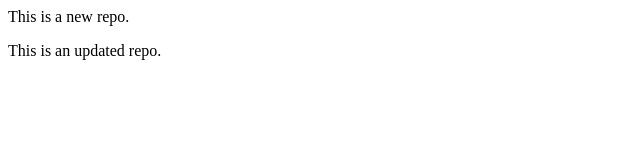
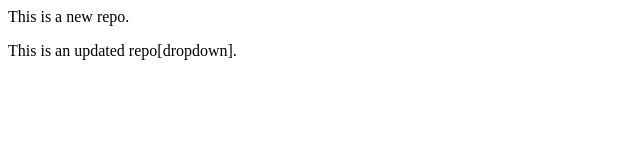
Before and after one commit to AasthaArya/local-repo, a plain HTML site: page index.html in a window 1280 px wide. Shown: the full height of the page, 0-640 px from the left. Drawn offline with Linux system fonts and the light colour scheme.

Commit message:
new word

```diff
--- a/index.html
+++ b/index.html
@@ -1,2 +1,2 @@
 <p>This is a new repo.</p>
-<p>This is an updated repo.</p>
+<p>This is an updated repo[dropdown].</p>
```
